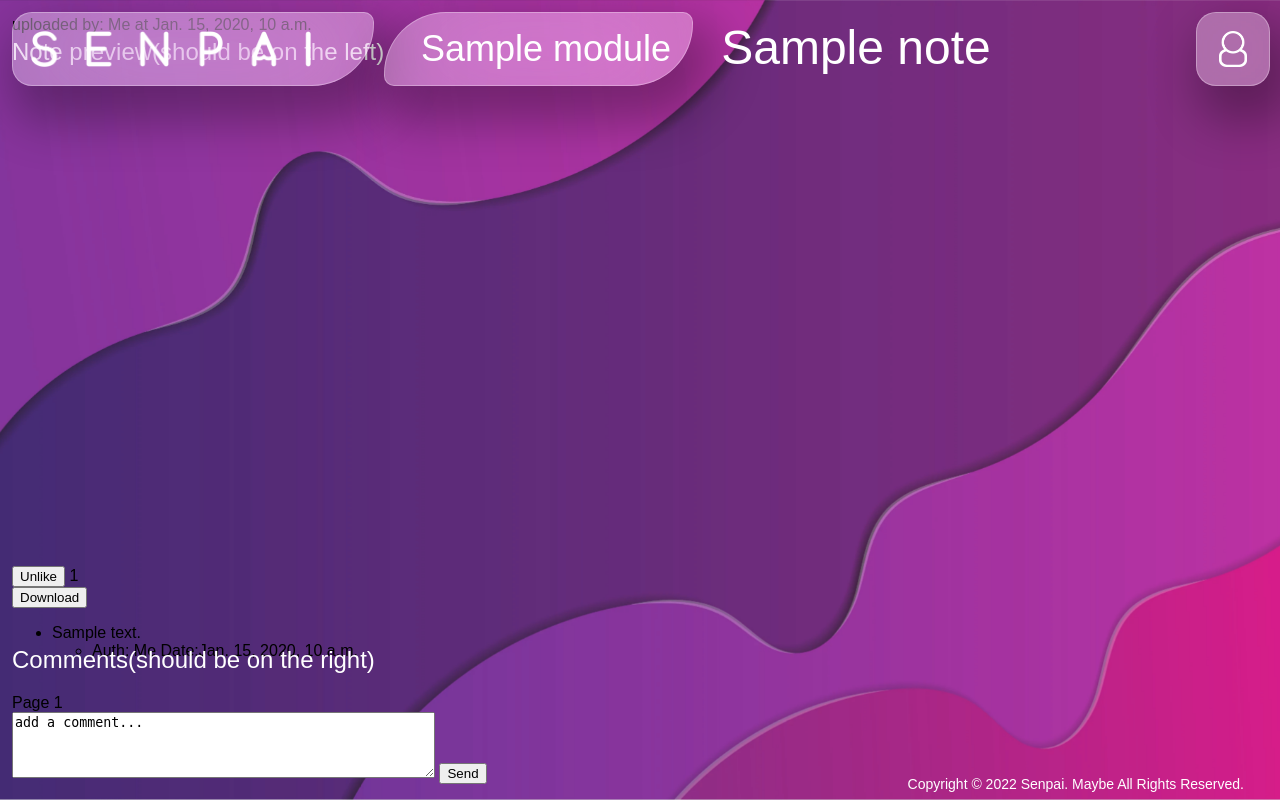
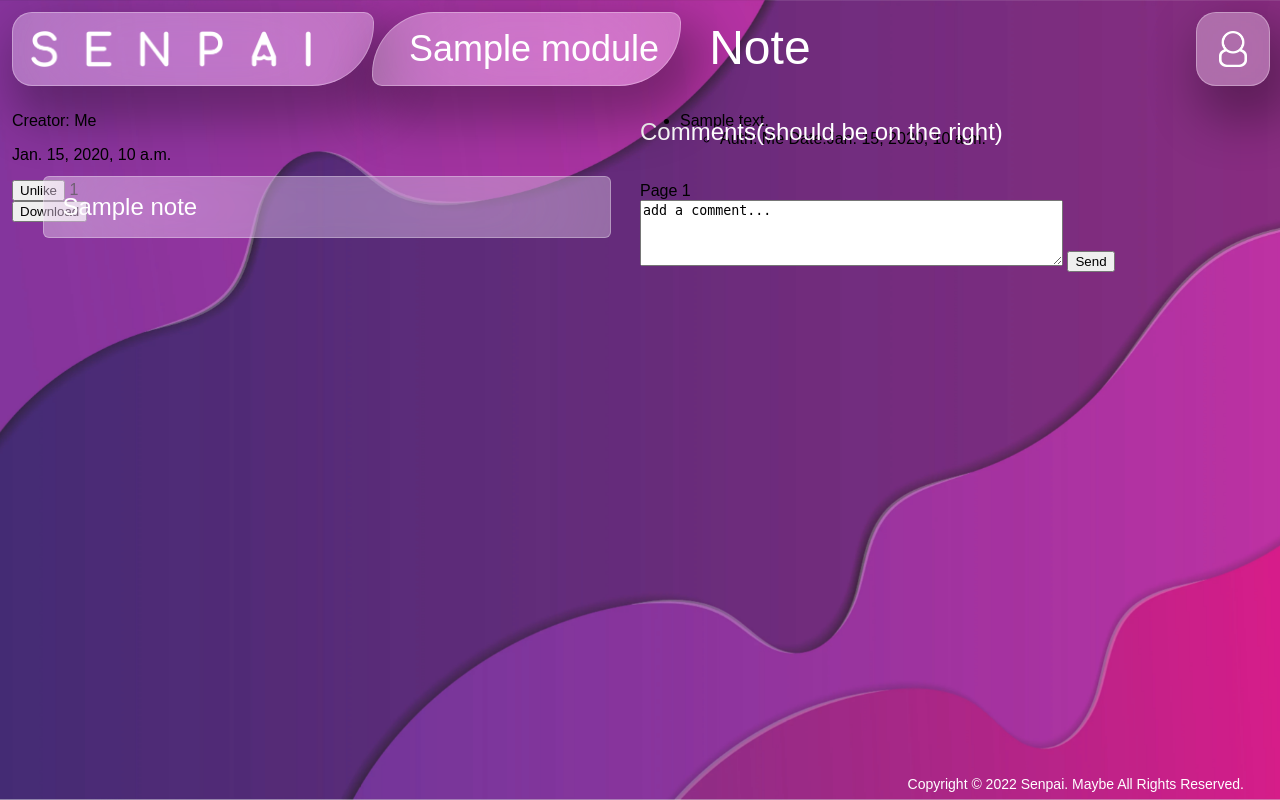
Before and after one commit to ooogood/Senpai_ITechProject, a Django app: page /senpai/note/1 in a window 1280 px wide. Run offline with Django 3.2, Linux system fonts and the light colour scheme; a user stored in the database is signed in; tables that the repository leaves empty hold one stand-in row (values such as "Sample post").

Commit message:
front-end notepage 03120636

```diff
--- a/static/css/note_css.css
+++ b/static/css/note_css.css
@@ -5,7 +5,7 @@
 }
 
 .navigation.component.moduletitle{
-    left: min(calc(36vw + 12px), 372px);
+    left: min(36vw, 360px);
     width: 24vw;
     border-radius: 62px 10px 62px 10px;
 }
@@ -27,7 +27,58 @@ h2{
 }
 
 h2.notetitle{
-    left: calc(calc(min(calc(36vw + 12px), 372px) + 24vw) + 30px);
-    width: calc(100% - 96px - calc(calc(min(calc(36vw + 12px), 372px) + 24vw) + 30px));
+    left: calc(min(36vw, 360px) + 24vw + 30px);
+    width: calc(100% - 96px - calc(min(36vw, 360px) + 24vw + 30px));
     font-size: 48px;
 }
+
+.preview.frame, .commentarea.frame{
+    position: absolute;
+    margin: 0;
+    padding: 0;
+    top: 96px;
+    width: 50%;
+    bottom: 0;
+}
+
+.preview.frame{
+    left: 0;
+}
+
+.commentarea.frame{
+    left: 50%;
+}
+
+h3{
+    position: absolute;
+    margin: 0;
+    padding: 0;
+    padding-left: 18px;
+    top: 10vh;
+    left: max(calc(50% - 300px), 5%);
+    width: calc(90% - 18px);
+    max-width: 582px;
+    height: 60px;
+    background-color: rgba(255,255,255, 0.3);
+    border: 1px solid rgba(255,255,255, 0.3);
+    border-radius: 6px;
+    backdrop-filter: blur(60px) brightness(125%);
+    overflow: hidden;
+    font-weight: normal;
+    line-height: 60px;
+    font-size: 24px;
+    color: white;
+    white-space: nowrap;
+}
+
+embed{
+    position: absolute;
+    top: calc(10vh + 72px);
+    height: calc(100% - calc(10vh + 72px) * 2);
+    left: max(calc(50% - 300px), 5%);
+    width: 90%;
+    max-width: 600px;
+    border-radius: 6px;
+    opacity: 0.9;
+    border-radius: 6px;
+}
--- a/templates/senpai/note.html
+++ b/templates/senpai/note.html
@@ -17,22 +17,23 @@
 	<a class="navigation component moduletitle" href="{% url 'senpai:show_module' module.slug %}">
 		<h2>{{ module.name }}</h2>
 	</a>
-	<h2 class="navigation notetitle">{{ note.title }}</h2>
+	<h2 class="navigation notetitle">Note</h2>
 {% endblock %}
 
 {% block body_block %}
-	<div class="content preview">
-		<h2 class="content preview title">Note preview(should be on the left)</h2>
+	<div class="content preview frame">
+		<h3 class="content preview title">{{ note.title }}</h3>
 		<p class="content preview info">
-			uploaded by:
+			Creator:
 			{% if note.user|get_username == user.username %}
 				Me
 			{% else %}
 				{{ note.user|get_username }}
 			{% endif %}
-			at {{note.date}}
 		</p>
-		<embed class="content preview note" src="{{ note.file.url }}" width="50%" height="512px"></iframe>
+		<p>{{note.date}}</p>
+
+		<embed class="eee" src="{{ note.file.url }}"></embed>
 		<div class="content preview like_info">
 			{% include "senpai/note_like_info.html" %}
 		</div>
@@ -41,7 +42,7 @@
 		</form>
 	</div>
 
-	<div class="content commentarea">
+	<div class="content commentarea frame">
 		<h2 class="content commentarea title">Comments(should be on the right)</h2>
 		<!-- include commentlist.html through get_comments -->
 		<div class="content commentarea commentpage">
```
